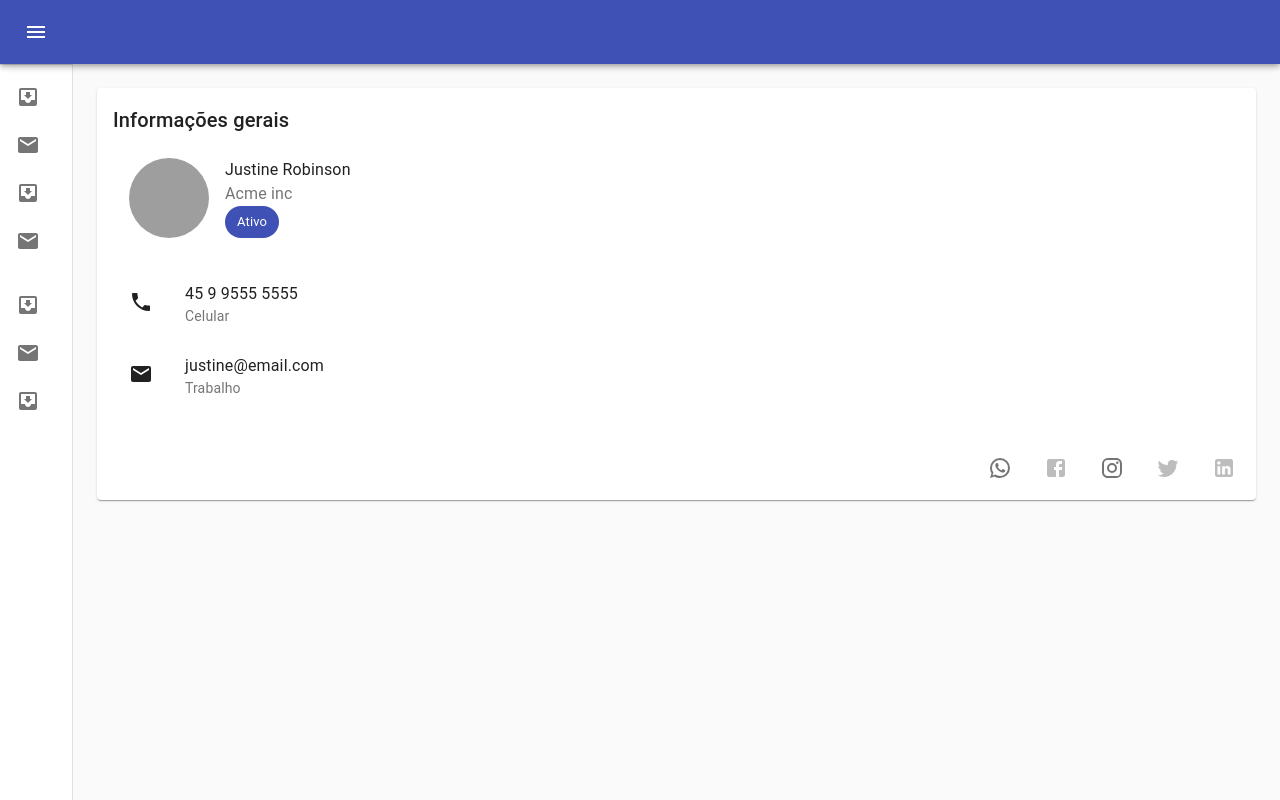
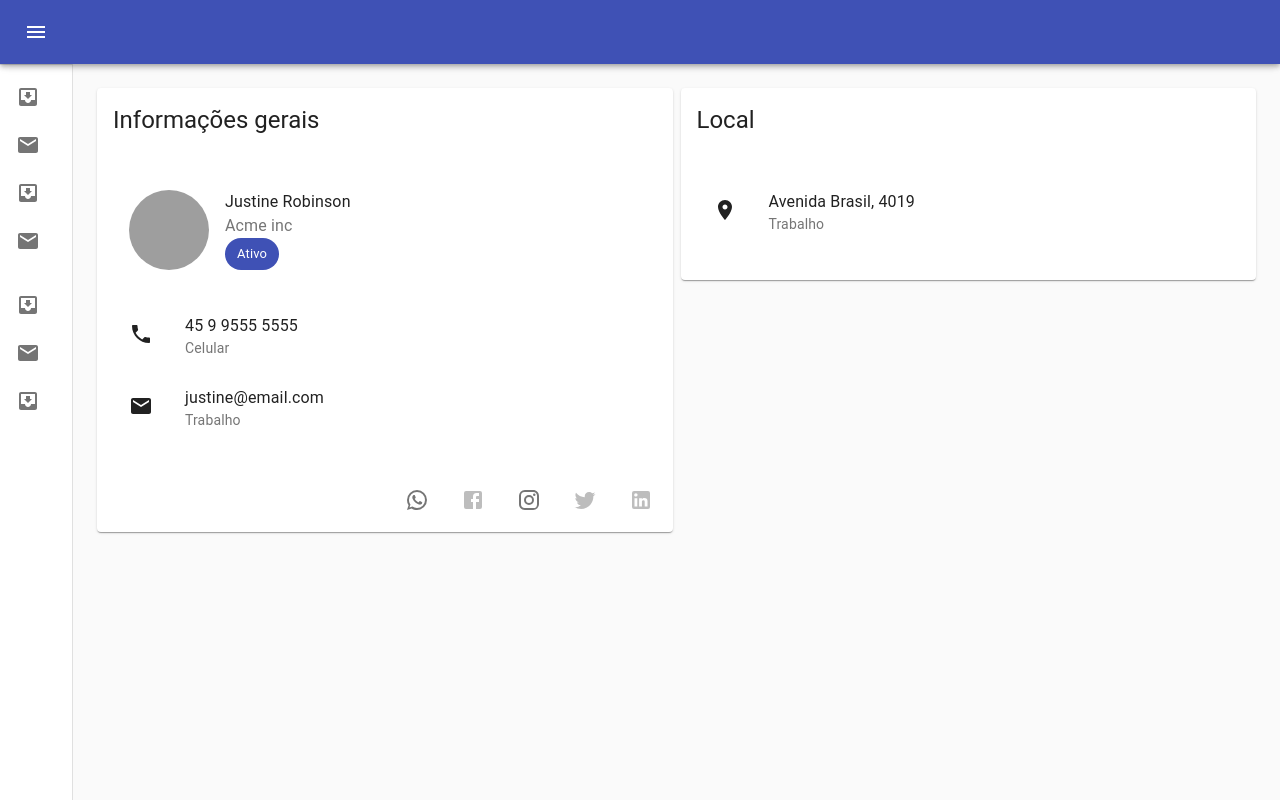
Before and after one commit to BittencourtMH/frontend-challenge, a React (Create React App) app: page / in a window 1280 px wide. Built offline with nearby package versions, Linux system fonts and the light colour scheme; grey boxes are pictures that could not be loaded.

Commit message:
Adding location card

```diff
--- a/src/components/CardGeneral.js
+++ b/src/components/CardGeneral.js
@@ -4,6 +4,7 @@ import {
   Card,
   CardActions,
   CardContent,
+  CardHeader,
   Chip,
   IconButton,
   List,
@@ -17,10 +18,8 @@ import {Facebook, Instagram, LinkedIn, Mail, Phone, Twitter, WhatsApp} from '@ma
 function CardGeneral() {
   return (
     <Card>
+      <CardHeader title="Informações gerais" />
       <CardContent>
-        <Typography variant="h6">
-          Informações gerais
-        </Typography>
         <List>
           <ListItem>
             <ListItemAvatar>
--- /dev/null
+++ b/src/components/CardLocation.js
@@ -0,0 +1,31 @@
+import React from 'react';
+import {
+  Card,
+  CardContent,
+  CardHeader,
+  List,
+  ListItem,
+  ListItemAvatar,
+  ListItemText
+} from '@material-ui/core';
+import {LocationOn} from '@material-ui/icons'
+
+function CardLocation() {
+  return (
+    <Card>
+      <CardHeader title="Local" />
+      <CardContent>
+        <List>
+          <ListItem>
+            <ListItemAvatar>
+              <LocationOn />
+            </ListItemAvatar>
+            <ListItemText primary="Avenida Brasil, 4019" secondary="Trabalho" />
+          </ListItem>
+        </List>
+      </CardContent>
+    </Card>
+  );
+}
+
+export default CardLocation;
--- a/src/components/Content.js
+++ b/src/components/Content.js
@@ -1,10 +1,19 @@
 import React from 'react';
+import {Grid} from '@material-ui/core';
 import CardGeneral from './CardGeneral'
+import CardLocation from './CardLocation';
 
 function Content() {
   return (
     <div>
-      <CardGeneral />
+      <Grid container spacing="1">
+        <Grid item xs="6">
+          <CardGeneral />
+        </Grid>
+        <Grid item xs="6">
+          <CardLocation />
+        </Grid>
+      </Grid>
     </div>
   );
 }
```
